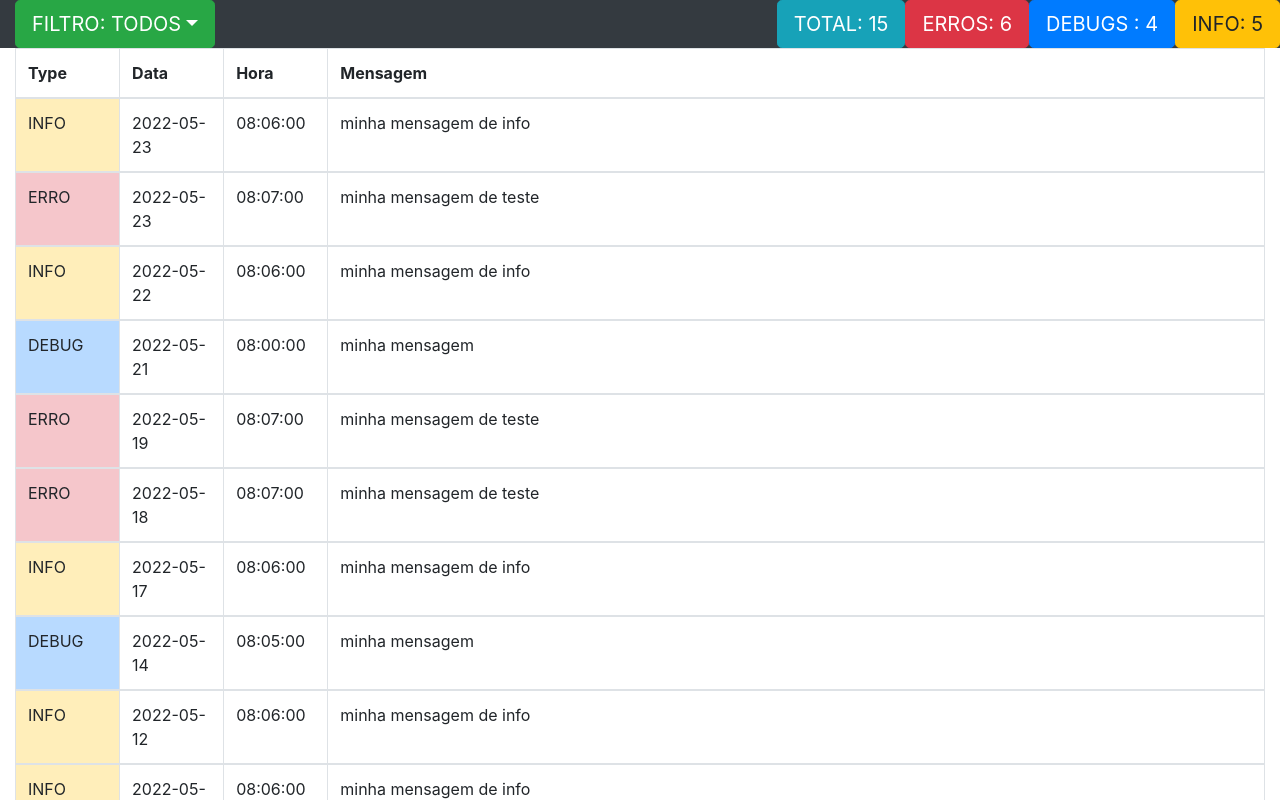
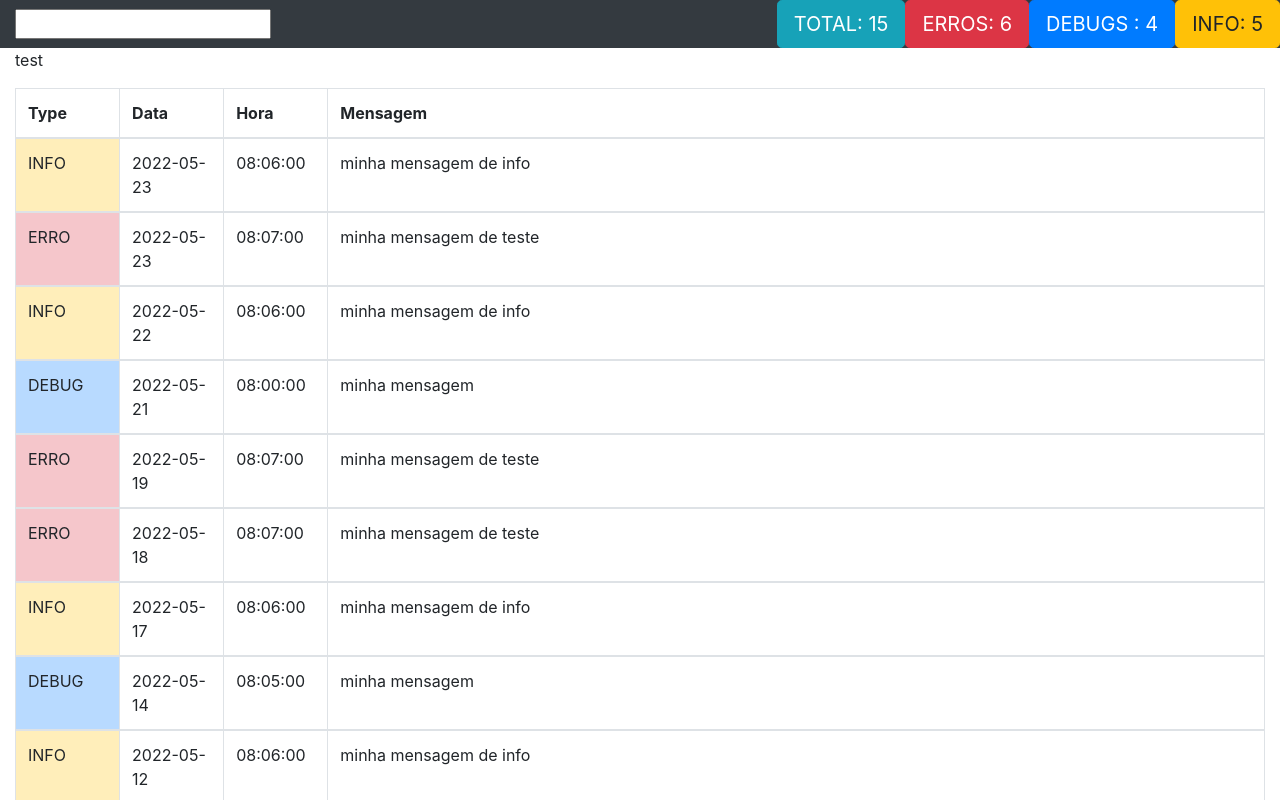
Before and after one commit to joaovitorcorrea06/site-log, a React (Create React App) app: page / in a window 1280 px wide. Shown: the top 800 px of the page. Built offline with nearby package versions, Linux system fonts and the light colour scheme.

Commit message:
Update App.js

```diff
--- a/src/App.js
+++ b/src/App.js
@@ -1,6 +1,6 @@
 import './App.css';
 import { listarLog } from './listar-log';
-import { Col, Table, Container, Dropdown, Row, Button, Navbar, Nav, NavDropdown } from 'react-bootstrap';
+import { Col, Table, Container, Dropdown, Row, Button, Navbar, Nav, NavDropdown, InputGroup } from 'react-bootstrap';
 import { useState } from 'react';
 
 function App() {
@@ -12,6 +12,7 @@ function App() {
 
   const [filtro, setfiltro] = useState('TODOS');
   const [Dados, setDados] = useState(listarLog);
+  const [filtroInput, setFiltroInput] = useState('test');
 
   let counterErro = 0;
   let counterDebug = 0;
@@ -45,7 +46,7 @@ function App() {
 
         <Row className='bg-dark align-items-center'>
           <Col sm={7}>
-        <Dropdown>
+        {/* <Dropdown>
           <Dropdown.Toggle variant="success" id="dropdown-basic" size='lg'>
             FILTRO: {filtro}
           </Dropdown.Toggle>
@@ -69,7 +70,11 @@ function App() {
             }}>DEBUG</Dropdown.Item>
 
           </Dropdown.Menu>
-        </Dropdown>
+        </Dropdown> */}
+        <input onChange={(e)=>{
+          setFiltroInput(e.target.value)
+          }}></input>
+
         </Col>
         <Col>
         </Col>
@@ -89,6 +94,7 @@ function App() {
         <br></br>
 
         </Row>
+        <p>{filtroInput}</p>
 
         <Table bordered hover table-sm>
         <thead >
```
